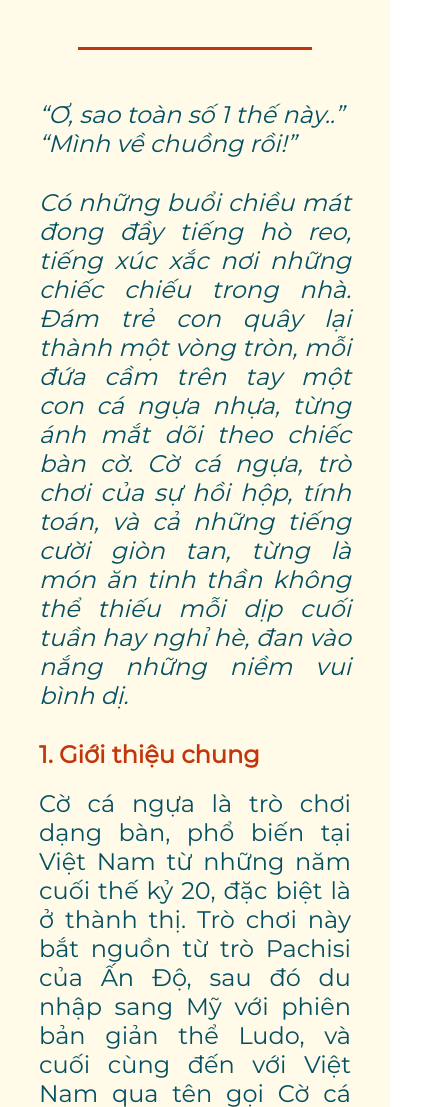
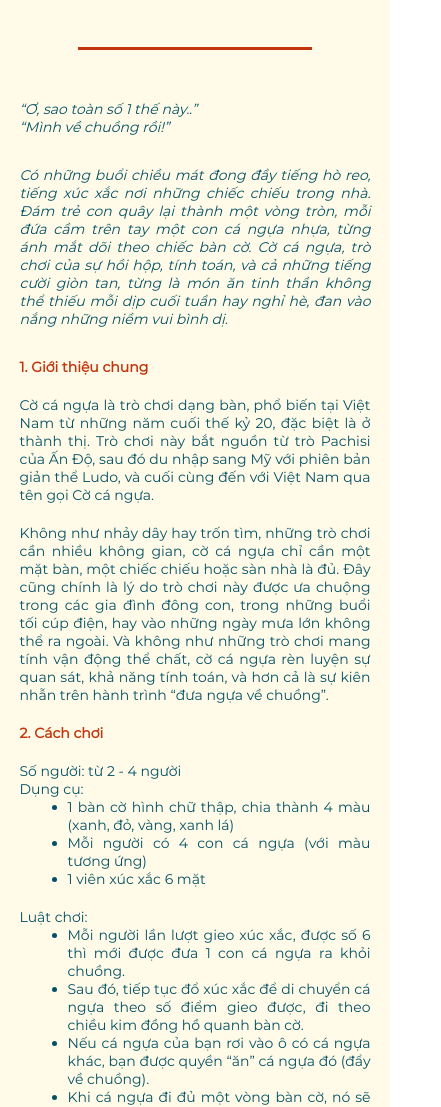
Before and after one commit to BuiThang30/tusu, a website: page public/cocangua.html in a window 390 px wide. Shown: the part 471-1578 px from the top of the page, 441 px wide, since content can reach past the window. Drawn offline with Linux system fonts and the light colour scheme; a web font is replaced by a local one.

Commit message:
1/10/2025-12:51

```diff
--- a/public/style.css
+++ b/public/style.css
@@ -39,6 +39,10 @@ body {
   left: 0;
   width: 100%;
   z-index: 1000;
+}
+
+a {
+  word-break: break-all;
 }
 
 
@@ -476,7 +480,7 @@ body {
 /*TRÒ CHỜI DÂN GIAN*/
 
 .trochoidangian{
-  width: 100%;
+  max-width: 100%;
   background-color: #FFFBE8;
   margin: 0;
   display: flex;
@@ -508,7 +512,7 @@ body {
 }
 
 .trochoidangian-container{
-  width: 100%;
+  max-width: 100%;
   display: flex;
   justify-content: center;
   align-items: center;
@@ -583,6 +587,10 @@ body {
   .quiz_trochoi h1 { font-size: 100px; }
   .content_loingo p { font-size: 20px; max-width: 80%; }
 
+  .tieu-de{font-size: 20px;}
+  .tra-loi{font-size: 20px;}
+  .loi-dau{font-size: 20px;}
+
   .gioithieu h1 { font-size: 60px; }
   .gioithieu p { font-size: 24px; max-width: 80%; }
   .slide-content .slide p { font-size: 32px; }
@@ -655,6 +663,11 @@ body {
   .gioithieu h1 { font-size: 50px; }
   .gioithieu p { font-size: 20px; max-width: 85%; }
 
+  .tieu-de{font-size: 18px;}
+  .tra-loi{font-size: 18px;}
+  .loi-dau{font-size: 18px;}
+
+
   .slide-content { margin-top: 40px; }
   .slide-content .slide { min-width: 100%; }
   .slide-content .slide img { height: 30vh; }
@@ -699,12 +712,19 @@ body {
   .quiz_trochoi h1 { font-size: 60px; }
   .quiz_trochoi p { font-size: 20px; }
 
+  .paragraph-list li{  margin-left: 10px;}
+
   .end h1 { font-size: 60px; }
   .end p { font-size: 18px; }
 
   .gioithieu { padding: 30px 20px; }
   .gioithieu h1 { font-size: 40px; }
   .gioithieu p { font-size: 16px; max-width: 90%; }
+
+  .tieu-de{font-size: 16px;}
+  .tra-loi{font-size: 16px;}
+  .loi-dau{font-size: 16px;}
+
 
   .slide-content { margin-top: 40px; }
   .slide-content .slide { min-width: 100%; }
@@ -713,6 +733,7 @@ body {
 
   .trochoidangian .tieude { font-size: 50px; }
   .trochoidangian .gioi-thieu { font-size: 22px; }
+  .trochoidangian-content{max-width: 90%;}
 
   .quiz_trochoi h3 { font-size: 28px; }
   .quiz_trochoi .loi-khuyen { font-size: 18px; }
@@ -743,6 +764,12 @@ body {
   .quiz_trochoi h1 { font-size: 40px; }
   .quiz_trochoi p { font-size: 16px; }
 
+  .tieu-de{font-size: 14px;}
+  .tra-loi{font-size: 14px;}
+  .loi-dau{font-size: 14px;}
+
+  .paragraph-list li{  margin-left: 8px;}
+
   .end h1 { font-size: 40px; }
   .end p { font-size: 14px; }
 
@@ -757,7 +784,7 @@ body {
   .trochoidangian .tieude { font-size: 32px; margin-top: 30px; }
   .trochoidangian .gioi-thieu { font-size: 16px; }
 
-  .quiz_trochoi h3 { font-size: 20px; }
+  .quiz_trochoi h3 { font-size: 24px; }
   .quiz_trochoi .loi-khuyen { font-size: 14px; }
 
   .option { font-size: 16px; height: 60px; width: 95%; }
```
